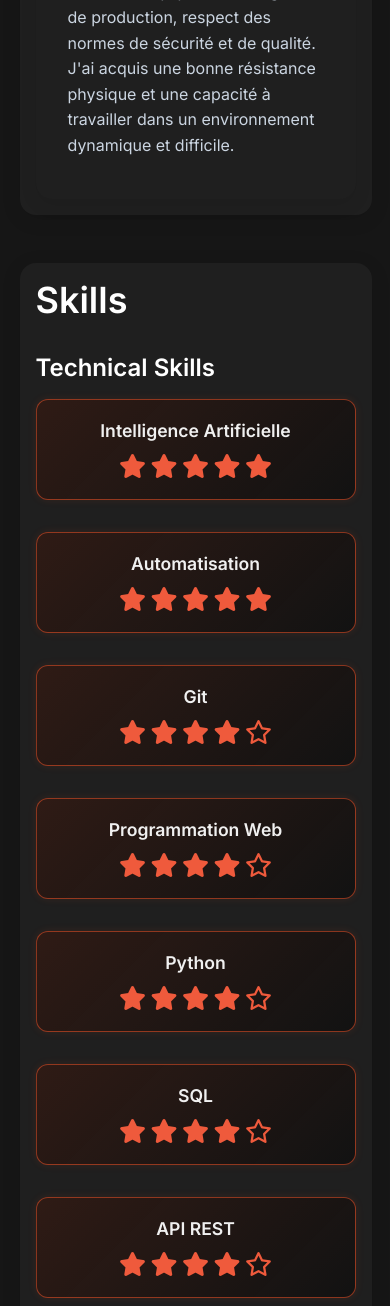
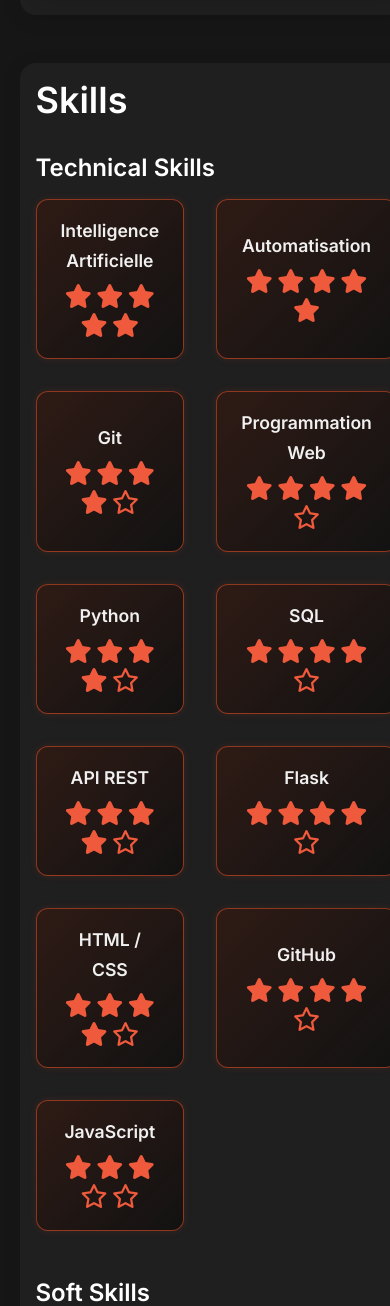
Before and after one commit to joongau/cv_webapp, a Flask app: page / in a window 390 px wide. Shown: the part 3527-4833 px from the top of the page. Run offline with Flask 3, Linux system fonts and the light colour scheme.

Commit message:
Update home.css

```diff
--- a/app/static/css/home.css
+++ b/app/static/css/home.css
@@ -67,6 +67,6 @@
 
 @media (max-width: 768px) {
   .skills-grid {
-    grid-template-columns: 1fr;
+    grid-template-columns: repeat(2, 1fr);
   }
 }
```
